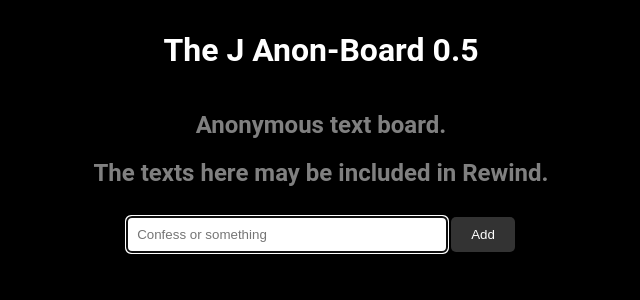
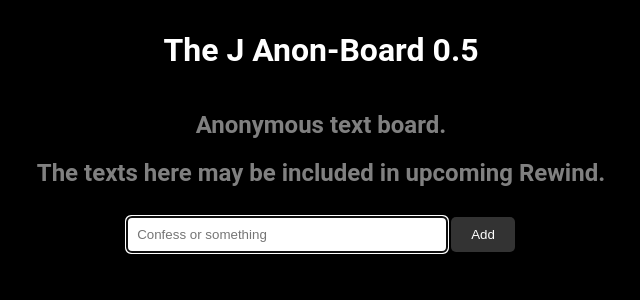
Before and after one commit to LSC1759/TheJAnonBoard, a Flask app: page / in a window 1280 px wide. Shown: the top 300 px of the page, without its empty margins (319-959 px from the left). Run offline with Flask 3, Linux system fonts and the light colour scheme; data that the repository does not hold is empty.

Commit message:
Update message about Rewind inclusion

```diff
--- a/templates/index.html
+++ b/templates/index.html
@@ -71,7 +71,7 @@
 <body>
     <h1>The J Anon-Board 0.5</h1>
     <h2>Anonymous text board.</h2>
-    <h2>The texts here may be included in Rewind.</h2>
+    <h2>The texts here may be included in upcoming Rewind.</h2>
 
     {% with messages = get_flashed_messages(with_categories=true) %}
         {% for category, message in messages %}
```
